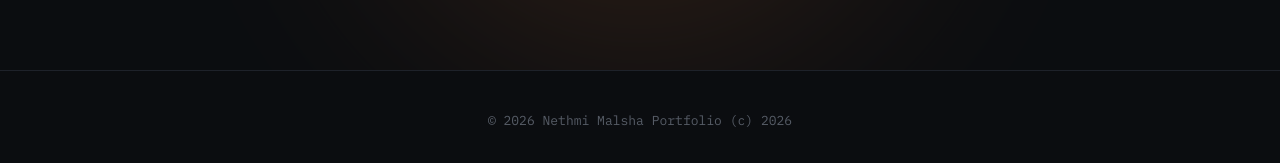
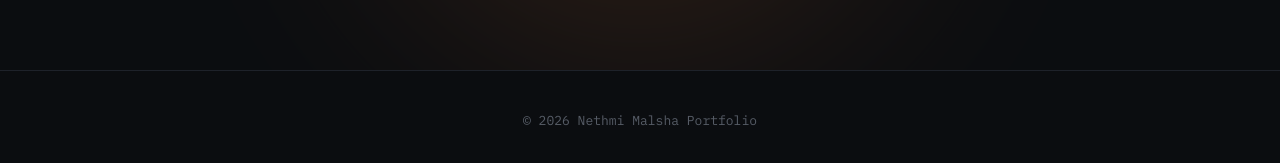
Before and after one commit to malshthunga/updated-portfolio, a Next.js app in the folder portfolio-nextjs/: page / in a window 1280 px wide. Shown: the part 4102-4265 px from the top of the page. Built offline with nearby package versions, Linux system fonts and the light colour scheme.

Commit message:
edited footer

```diff
--- a/portfolio-nextjs/components/Footer.tsx
+++ b/portfolio-nextjs/components/Footer.tsx
@@ -1,7 +1,7 @@
 export default function Footer() {
   return (
     <footer className="py-10 text-center text-textFaint text-[13px] font-mono border-t border-borderSoft">
-      © {new Date().getFullYear()} Nethmi Malsha Portfolio (c) 2026
+      © {new Date().getFullYear()} Nethmi Malsha Portfolio
     </footer>
   );
 }
```
